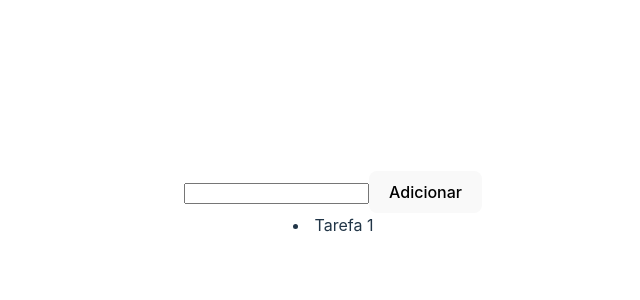
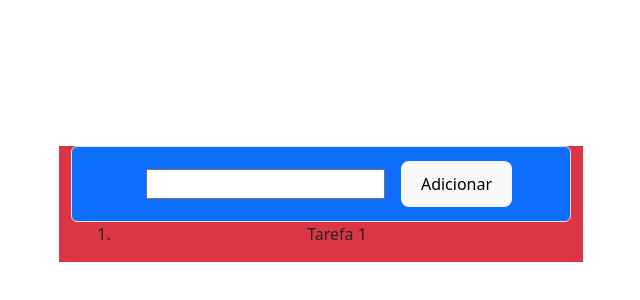
Before and after one commit to AdrianoVolter/To-Do-List, a React (Vite) app: page / in a window 1280 px wide. Shown: the part 196-496 px from the top of the page, without its empty margins (307-947 px from the left). Built offline with nearby package versions, Linux system fonts and the light colour scheme.

Commit message:
Todo-list  V.1.1 , bg

```diff
--- a/index.html
+++ b/index.html
@@ -4,6 +4,8 @@
     <meta charset="UTF-8" />
     <link rel="icon" type="image/svg+xml" href="/vite.svg" />
     <meta name="viewport" content="width=device-width, initial-scale=1.0" />
+    <link href="https://cdn.jsdelivr.net/npm/bootstrap@5.3.0-alpha1/dist/css/bootstrap.min.css" rel="stylesheet" integrity="sha384-GLhlTQ8iRABdZLl6O3oVMWSktQOp6b7In1Zl3/Jr59b6EGGoI1aFkw7cmDA6j6gD" crossorigin="anonymous">
+    <script src="https://cdn.jsdelivr.net/npm/bootstrap@5.3.0-alpha1/dist/js/bootstrap.bundle.min.js" integrity="sha384-w76AqPfDkMBDXo30jS1Sgez6pr3x5MlQ1ZAGC+nuZB+EYdgRZgiwxhTBTkF7CXvN" crossorigin="anonymous"></script>
     <title>To Do List</title>
   </head>
   <body>
--- a/src/App.jsx
+++ b/src/App.jsx
@@ -4,7 +4,7 @@ import CardAdicionar from './components/CardAdicionar'
 
 function App() {
   const [listaDeTarefas, setListaDeTarefas] = useState([
-    {id: 1, texto: "Tarefa 1", finalizado: false}
+    { id: 1, texto: "Tarefa 1", finalizado: false }
   ])
 
   function adicionarTarefa(texto) {
@@ -17,16 +17,26 @@ function App() {
   }
 
   return (
-    <div className="App">
-      <CardAdicionar
-        adicionarTarefa={adicionarTarefa}
+    <div className='row container bg-danger'>
+      <div className='form-control  bg-primary'>
+        <CardAdicionar
+          className='form-control'
+          adicionarTarefa={adicionarTarefa} />
+      </div>
 
-      />
-      {
+
+
+     <div className=''>
+      <ol>
+         {
         listaDeTarefas.map(tarefa => (
           <li key={tarefa.id}>{tarefa.texto}</li>
         ))
       }
+      </ol>
+
+     </div>
+
     </div>
   )
 }
--- a/src/components/CardAdicionar.jsx
+++ b/src/components/CardAdicionar.jsx
@@ -17,6 +17,7 @@ function CardAdicionar({adicionarTarefa}) {
     return (
         <div>
         <input
+            className="input m-3"
             type="text"
             value={tarefa}
             onChange={(e) => setTarefa(e.target.value)}
```
